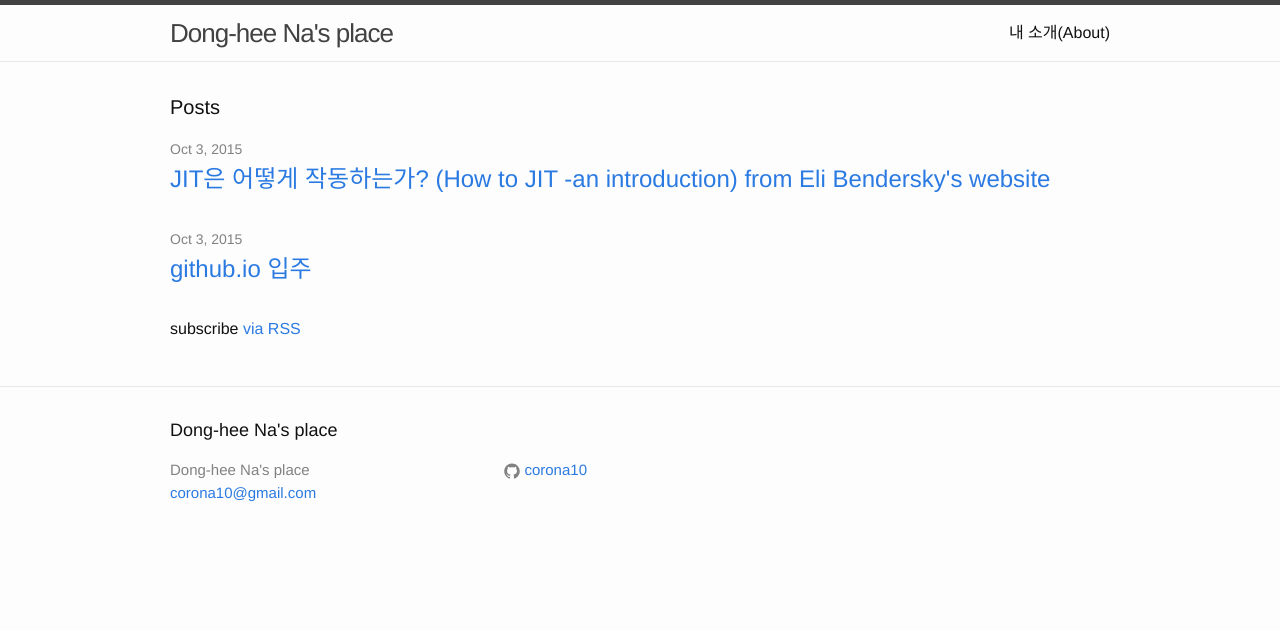
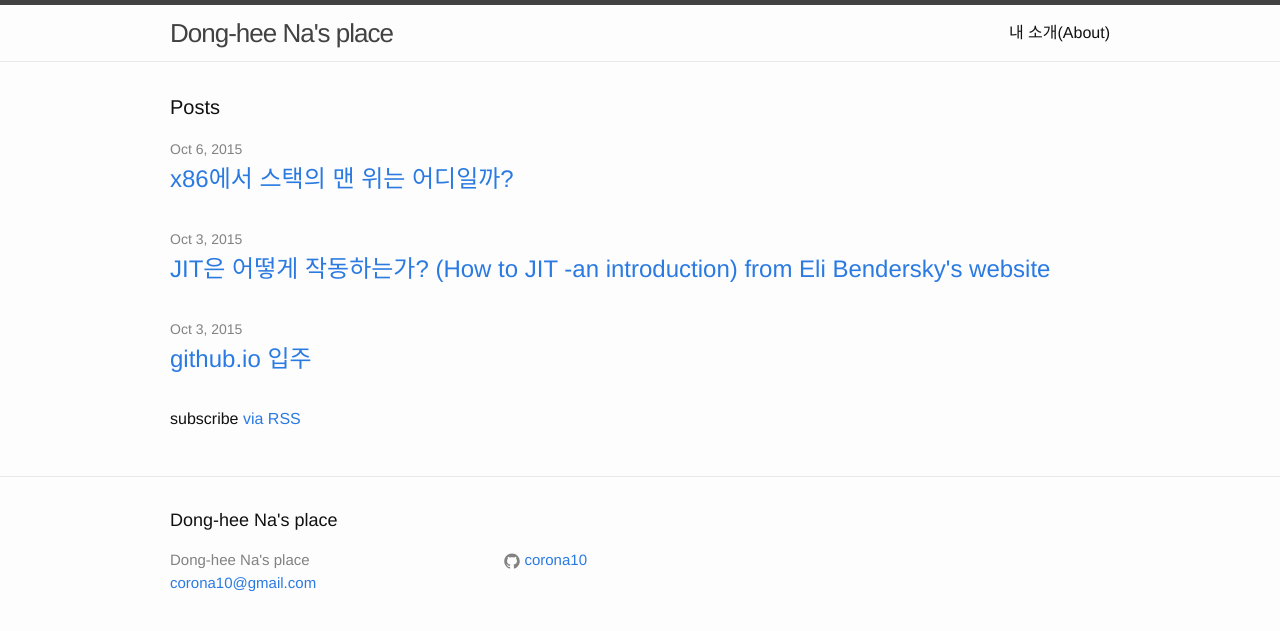
Before and after one commit to corona10/corona10.github.io, a Jekyll site: the page built from index.html, in a window 1280 px wide. Shown: the top 631 px of the page. Built offline with Jekyll 4.4.1, drawn with Linux system fonts in a browser that asks for light colours; Markdown is read by kramdown in place of the engine named in the settings; part of the change alters nothing that is shown.

Commit message:
top of ther stack on x86

````diff
--- /dev/null
+++ b/_posts/2015-10-06-Where-the-top-of-the-stack-on-x86.md
@@ -0,0 +1,174 @@
+---
+layout: post
+title: "x86에서 스택의 맨 위는 어디일까? "
+date: 2015-10-06 00:57:00
+categories: "Assembly"
+---
+우선 이 글은 [Eli Bendersky의 블로그](http://eli.thegreenplace.net/)에서 번역해 온 글임을 알려드립니다.
+
+상당한 의역이 난무하므로 지적사항이 있으면 따로 알려주시면 감사하겠습니다.
+
+[원문](http://eli.thegreenplace.net/2011/02/04/where-the-top-of-the-stack-is-on-x86)이 궁금하신 분은 링크를 타고 들어가셔서 읽어보시면 될 것 같습니다.
+
+번역에 대한 허락은 원저작자에게 받았으며, 이 글에 대한 저작권은 원저작자에게 있음을 알려드리며,
+
+번역 된 글을 다른 곳에 배포하거나 수정 할 시에는 저에게 연락을 주시면 감사하겠습니다.
+
+-----------------------------------
+
+최근에 몇몇 프로그래머들이 x86구조에서 스택이 자라는 방향과 "스택의 맨 윗 지점"과 "스택의 바닥"의 의미를 혼동스러워 하는것을 알게 되었다. 그리고 그것은 사람들이 스택과 x86에서 실제로 스택이 하는 행동에 대한 잘못된 이해에서 오게 된 것이다.
+
+이번 글은 약간의 다이어그램을 통해 이러한 혼동을 풀어주려고 한다.
+
+## 스택의 정의 ##
+
+기본으로 돌아가보자. 새로 배우는 학생들에게는 스택을 쌓인 접시에 비유하곤 한다. 당신은 접시를 접시 더미에 올릴 거나 접시 더미에서 빼낸다. 스택의 맨 위는 당신이 새로운 접시를 올릴 자리이거나 빼올 자리이다.
+
+<center>![plates](/images/plates.png)</center>
+## 하드웨어 스택 ##
+
+컴퓨터에서 스택은 보통 메모리의 구역으로 특별하게 다루어진다. 추상적인 느낌에서 적용해보자면, 여러분은 스택의 맨 윗 부분에 데이터를 밀어넣고 맨 윗부분에서 꺼내온다. 다만 이것은 메모리 상에서 스택의 맨 윗 부분이 어디인지는 따지지 않는다는 것은 명심하라.
+
+## x86에서의 스택 ##
+
+혼돈의 원천를 사실에 비추어 볼 때, 인텔의 x86 구조는 "아래로 향한다". 어딘지는 모르겠지만 임의의 주소지부터 더 낮은 주소지로 아래로 자란다.
+보통은 이렇게 생겨먹었다:
+
+<center>![stack1](/images/stack1.png)</center>
+
+그러므로 우리가 "스택의 맨 위"를 x86에서 말할 때는 사실은 스택이 차지하고 있는 공간의 메모리 주소 중 가장 낮은 곳을 말하는 것이다.
+이게 몇몇 사람들에게는 부자연스러울 수 있다. 위 에 있는 그림을 계속보다 보면 익숙해질 것 이다.
+
+이제 x86 어셈블리 프로그래밍에서 일반적으로 작동하는 방식에 대해서 한번 보도록 하자.
+
+## 스택 포인터에 데이터를 Push하고 Pop하기 ##
+
+x86구조에서 스택과 함께 작동하는 특별하 레지스터가 예약되어 있다. 바로 ESP(Extended Stack Pointer)이다. ESP는 그 의미처럼 항상 스택의 상단부에 있다.
+
+<center>![stack2](/images/stack2.png)</center>
+
+이 그림에서 `0x9080ABCC`는 스택의 최상단 부이다. "foo"의 일부와 ESP는 `0x9080ABCC` 메모리 주소 지점을 가지고 있다. 즉 가리키고 있다는 말이다.
+
+새로운 데이터를 스택에 push하기 위해서는 `push` 명령어를 사용하면 된다. `push`가 처음 하는 것은  `esp`를 4만큼 감소 시키는 것이다. 그리고 나서 `esp`가 가리키는 지점에 저장한다. 즉:
+
+```
+push eax
+```
+
+이 코드는 다음 코드와 동등하다:
+
+```
+sub esp, 4
+mov [esp], eax
+```
+
+이전 그림에 이어서 진행하자면 스택에 `push`가 된 후, `eax`는 `0xDEADBEEF`의 값을 가지고 있다.
+
+<center>![stack3](/images/stack3.png)</center>
+
+비슷하게  `pop` 명령어는 스택의 맨 상단부의 값을 없애고 스택 포인터를 증가시킨다.
+```
+pop eax
+```
+
+이 코드와 동일하다.
+
+```
+mov eax, [esp]
+add esp, 4
+```
+
+그럼 다시, 이전 그림에서(`push`를 한 직후) 계속 이어가서, `pop eax`는 다음과 같이 행동한다.
+
+<center>![stack4](/images/stack4.png)</center>
+
+그리고 `0xDEADBEEF`는 `eax`에 쓰여질 것이다. 우리가 따로 덮어 쓰지 않는 한 `0xDEADBEEF`는 계속 `0x9080ABC8`지점에 계속 머물러있다는 점 또한 알아둬야 한다.
+
+## 스택 프레임과 호출 규약##
+
+C에서 생성된 어셈블리 코드를 보면, 우리는 흥미로운 패턴을 많이 볼 수 있다. 스택을 이용해서 매개변수가 함수 안으로 전달되고 지역 변수가 스택 안에 할당되는 것이다.
+
+조그만한 C 프로그램을 하나 보여주겠다.
+
+```
+int foobar(int a, int b, int c)
+{
+  int xx = a + 2;
+  int yy = b + 3;
+  int zz = c + 4;
+  int sum = xx + yy + zz;
+
+  return xx * yy * zz + sum;
+}
+
+int main()
+{
+  return foobar(77, 88, 99);
+}
+
+```
+`foobar`에 전달되는 매개변수와 함수의 지역변수는 `foobar`이 호출된 스택 안에 저장된다. 스택안의 데이터 집합을 *프레임* 이라고 부른다. `return` 문이 실행되기 전에 `foobar`의 스택 프레임은 다음과 같다.
+
+<center>![stackframe1](/images/stackframe1.png)</center>
+
+초록색 영역은 호출 규약에 따라 스택에 집어넣어진 부분이고, 파란 영역은 `foobar` 함수 그 자체이다. `gcc`로 컴파일해서 어셈블리를 다음과 같이 하면 된다.
+
+```
+gcc -masm=intel -S z.c -o z.s
+```
+다음 어셈블리 코드는 `foobar`를 변환한 것이다. 이해하기 쉽도록 주석을 많이 달아놨다.
+
+```
+_foobar:
+    ; ebp는 호출 이전에 보존 되어야 한다.
+    ; 함수가 변경되기 때문에 저장되어야 한다.
+    push ebp
+
+    ; 이제부터 ebp는 현재 스택의 프레임을 가르킨다.
+    ; 함수의 프레임
+    mob ebp, esp
+
+    ; 스택 내 함수의 지역 변수를 위해 미리 공간을 확보한다.
+    ;
+    sub esp, 16
+
+    ; eax <-- a, eax += 2, xx에 eax를 저장
+    mov eax, DWORD PTR [ebp+8]
+    add eax, 2
+    mov DWORD PTR [ebp-4], eax
+
+    ; eax <-- b, eax +=3, yy에 eax를 저장
+    mov eax, DWORD PTR[ ebp+12]
+    add eax, 3
+    mov DWORD PTR [ebp-8], eax
+
+    ; eax <-- c, eax +=4, zz에 eax를 저장
+    mov eax, DWORD PTR [ebp+16]
+    add eax, 4
+    mov DWORD PTR [ebp-12], eax
+
+    ; xx + yy + zz를 계산하고 sum에 저장한다.
+    mov eax, DWORD PTR [ebp-8]
+    mov edx, DWORD PTR [ebp-4]
+    lea eax, [edx+eax]
+    add eax, DWORD PTR [ebp-12]
+    mov DWORD PTR[ebp-16], eax
+
+    ; eax에 최종값을 계산하고
+    ; 반환 할 때까지 유지한다.
+    mov   eax, DWORD PTR [ebp-4]
+    imul  eax, DWORD PTR [ebp-8]
+    imul  eax, DWORD PTR [ebp-12]
+    add   eax, DWORD PTR [ebp-16]
+
+    ; leave명령어는 아래의 명령어와 동일하다
+    ; mov esp, ebp
+    ; pop ebp
+    ;
+    ; ebp를 복구하고 할당된 지역을 해제한다
+    ;
+    levae
+    ret
+```
+
+`esp`를 움직이면서 함수를 실행하기 때문에 `ebp`(다른 아키택쳐에서는 프레임 포인터라고도 알려져 있는 베이스 포인터이다.) 함수의 매개변수와 지역변수를 찾기 쉽게 해주는 상대적인 지표로 사용된다. 지역변수가 `ebp` 하단에 있을 때여 매개변수는 스택 내의 `ebp` 상단에 있다.(그러므로 접근할 때에는 양수의 오프셋을 가진다.)
--- a/_sass/_base.scss
+++ b/_sass/_base.scss
@@ -45,7 +45,11 @@ img {
     vertical-align: middle;
 }
 
-
+.center-image
+{
+    margin: 0 auto;
+    display: block;
+}
 
 /**
  * Figures
````
Also changed, not shown: images/plates.png (added), images/stack1.png (added), images/stack2.png (added), images/stack3.png (added), images/stack4.png (added), images/stackframe1.png (added).
